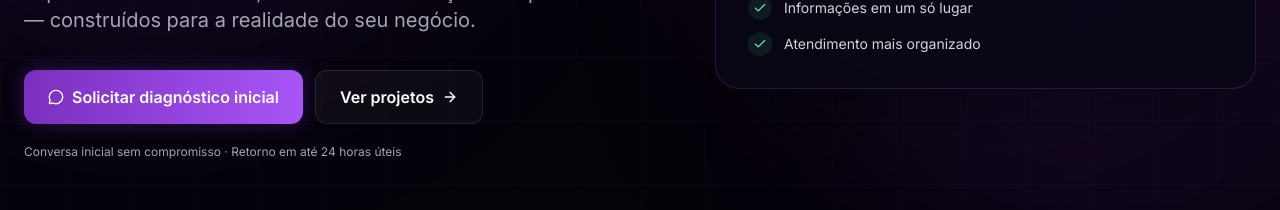
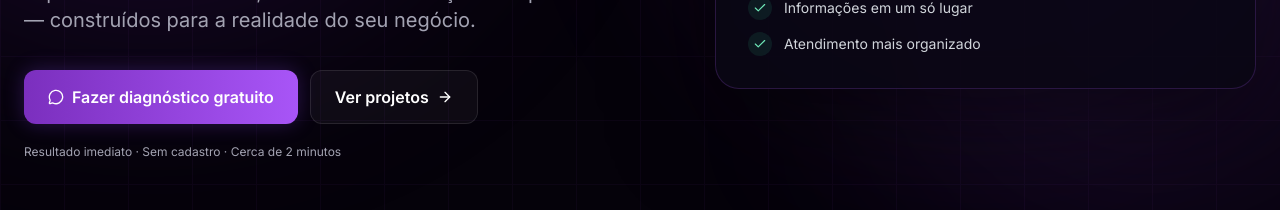
Before and after one commit to KodexBase/kodexbase-webiste, a Next.js app: page / in a window 1280 px wide. Shown: the part 648-858 px from the top of the page. Built offline with nearby package versions, Linux system fonts and the light colour scheme; no server answers.

Commit message:
feat: add interactive business diagnosis

```diff
--- a/app/components/Hero.tsx
+++ b/app/components/Hero.tsx
@@ -38,17 +38,17 @@ export default function Hero() {
           </p>
 
           <div className="mt-9 flex flex-col gap-3 sm:flex-row">
-            <a href="https://wa.me/5527997644821?text=Ol%C3%A1%2C%20quero%20um%20diagn%C3%B3stico%20inicial%20para%20minha%20empresa." target="_blank" rel="noopener noreferrer" className="inline-flex items-center justify-center gap-2 rounded-xl bg-gradient-to-r from-purple-brand to-purple-accent px-6 py-3.5 font-semibold text-white shadow-glow-sm transition hover:-translate-y-0.5 hover:shadow-glow-purple">
+            <Link href="/diagnostico" className="inline-flex items-center justify-center gap-2 rounded-xl bg-gradient-to-r from-purple-brand to-purple-accent px-6 py-3.5 font-semibold text-white shadow-glow-sm transition hover:-translate-y-0.5 hover:shadow-glow-purple">
               <MessageCircle className="h-4 w-4" />
-              Solicitar diagnóstico inicial
-            </a>
+              Fazer diagnóstico gratuito
+            </Link>
             <Link href="/portfolio" className="inline-flex items-center justify-center gap-2 rounded-xl border border-white/10 bg-white/[0.04] px-6 py-3.5 font-semibold text-white transition hover:border-purple-accent/40 hover:bg-white/[0.07]">
               Ver projetos
               <ArrowRight className="h-4 w-4" />
             </Link>
           </div>
 
-          <p className="mt-5 text-xs text-text-muted">Conversa inicial sem compromisso · Retorno em até 24 horas úteis</p>
+          <p className="mt-5 text-xs text-text-muted">Resultado imediato · Sem cadastro · Cerca de 2 minutos</p>
         </motion.div>
 
         <motion.div initial={{ opacity: 0, x: 28 }} animate={{ opacity: 1, x: 0 }} transition={{ duration: 0.7, delay: 0.12 }} className="relative">
```
